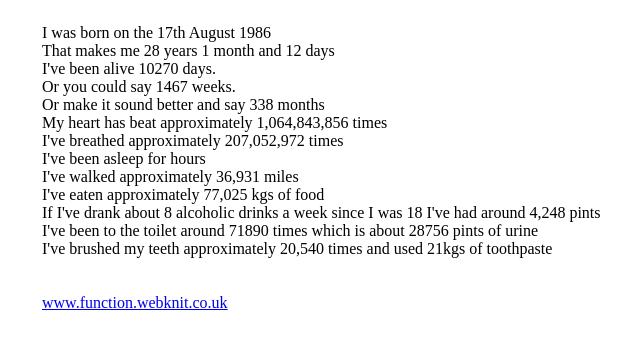
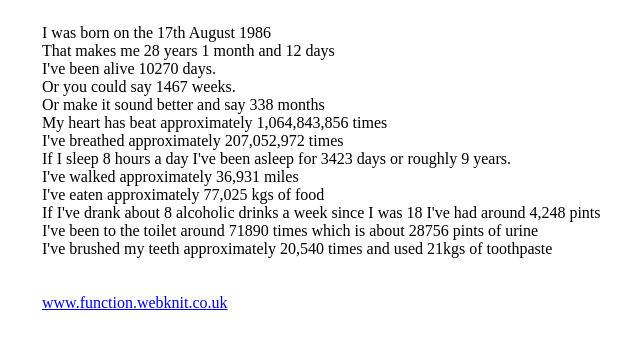
Before and after one commit to webknit/lifeinnumbers, a plain HTML site: page index.html in a window 1280 px wide. Shown: the part 90-436 px from the top of the page, without its empty margins (248-888 px from the left). Drawn offline with nearby package versions, Linux system fonts and the light colour scheme.

Commit message:
adding time asleep

```diff
--- a/index.html
+++ b/index.html
@@ -21,7 +21,7 @@
 		<p>Or make it sound better and say <span class="num-months-alive"></span> months</p>
 		<p>My heart has beat approximately <span class="num-heartbeats"></span> times</p>
 		<p>I've breathed approximately <span class="num-breaths"></span> times</p>
-		<p>I've been asleep for <span class="num-time-asleep"></span> hours</p>
+		<p>If I sleep 8 hours a day I've been asleep for <span class="num-time-asleep"></span> days or roughly <span class="num-years-asleep"></span> years.</p>
 		<p>I've walked approximately <span class="num-step"></span> miles</p>
 		<p>I've eaten approximately <span class="num-food"></span> kgs of food</p>
 		<p>If I've drank about 8 alcoholic drinks a week since I was 18 I've had around <span class="num-pints"></span> pints</p>
--- a/script.js
+++ b/script.js
@@ -32,11 +32,12 @@ Base.LifeNumbers = function() {
 		calNumberMonths();
 		calNumberHeartBeats();
 		calNumberBreaths();
-		calBushTeeth();
+		calNumberSleep();
+		calNumberWalk();
+		calNumberFood();
 		calNumberPints();
 		calNumberToilet();
-		calNumberFood();
-		calNumberWalk();
+		calBushTeeth();
 
 	}
 
@@ -187,6 +188,19 @@ Base.LifeNumbers = function() {
 
 	}
 
+	function calNumberSleep() {
+
+		var numHoursSleep = daysAlive * 8;
+		var numDaysSleep = numHoursSleep / 24;
+		var numDaysSleep = Math.round(numDaysSleep);
+		var numYearsSleep = numDaysSleep / 365;
+		var numYearsSleep = Math.round(numYearsSleep);
+
+		$('.num-time-asleep').html(numDaysSleep);
+		$('.num-years-asleep').html(numYearsSleep)
+
+	}
+
 	function calNumberWalk() {
 
 		// That means it takes just over 2,000 steps to walk one mile, and 10,000 steps is close to 5 miles.
```
